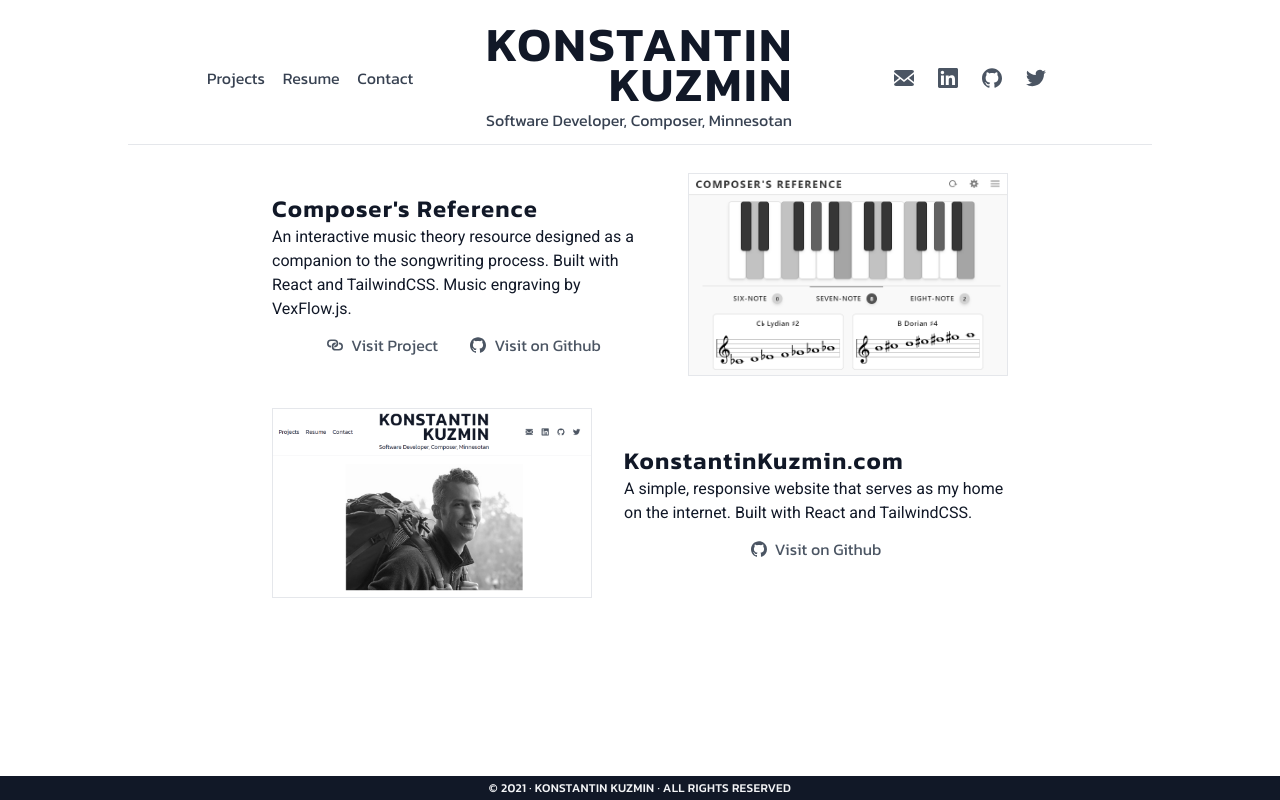
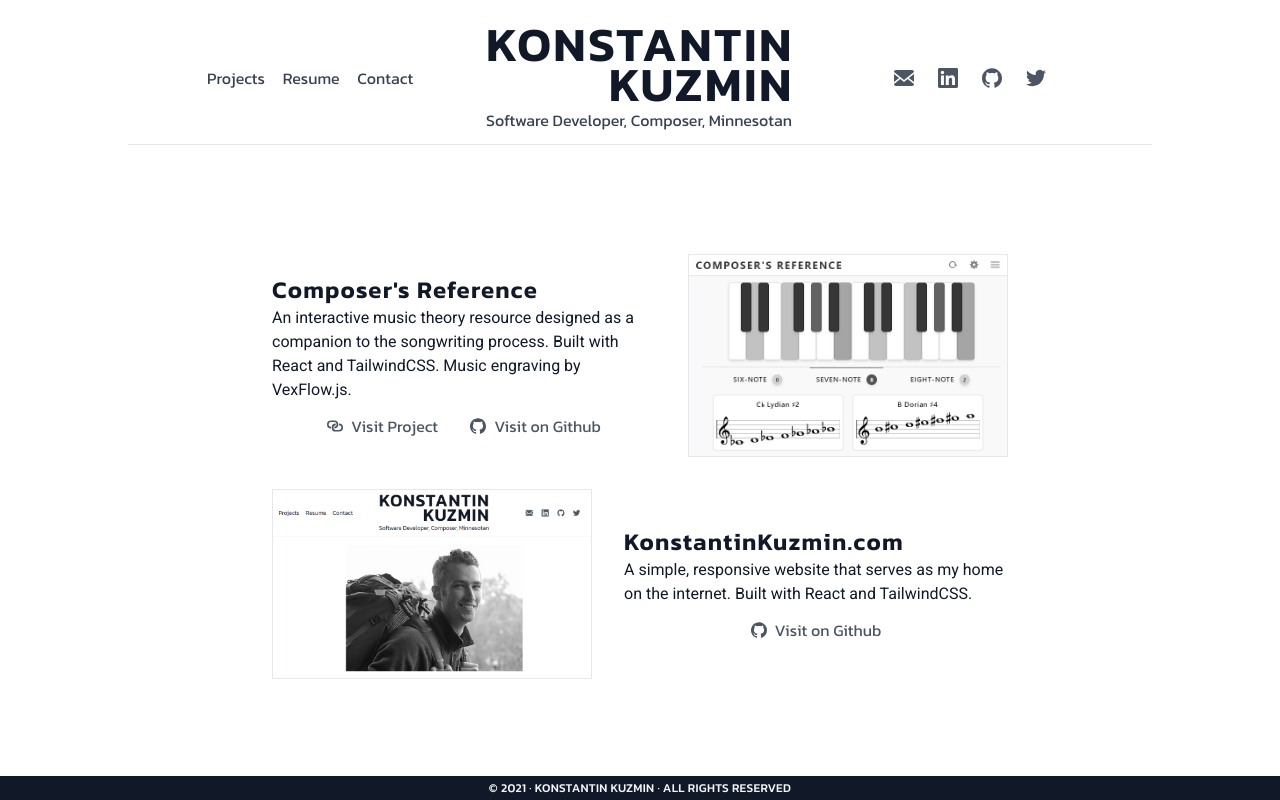
Before and after one commit to Kuzmink13/konstantin-kuzmin-dot-com-old, a React (Create React App) app: page /projects in a window 1280 px wide. Built offline with nearby package versions, Linux system fonts and the light colour scheme.

Commit message:
fixed ios div shirnking bug

```diff
--- a/src/components/App.jsx
+++ b/src/components/App.jsx
@@ -22,7 +22,7 @@ export default function App() {
     <BrowserRouter>
       <Header {...{ isSidebarOpen, toggleSidebar }} />
       {isSidebarOpen && <Sidebar {...{ toggleSidebar }} />}
-      <div className="flex flex-col flex-grow">
+      <div className="flex flex-col flex-none">
         <Switch>
           <Route path="/" exact component={Home} />
           <Route path="/projects" component={Projects} />
--- a/src/components/Header.jsx
+++ b/src/components/Header.jsx
@@ -11,7 +11,7 @@ import Social from './Social';
 
 export default function Header({ toggleSidebar }) {
   return (
-    <header className="flex flex-col py-3 my-3 justify-items-center px-6 sm:px-8 md:px-4 w-full max-w-screen-lg mx-auto border-b">
+    <header className="flex flex-none flex-col py-3 my-3 justify-items-center px-6 sm:px-8 md:px-4 w-full max-w-screen-lg mx-auto border-b">
       <div className="flex flex-row justify-between md:justify-center">
         <div className="flex flex-col justify-center md:hidden">
           <button className="icon-button" onClick={toggleSidebar}>
```
